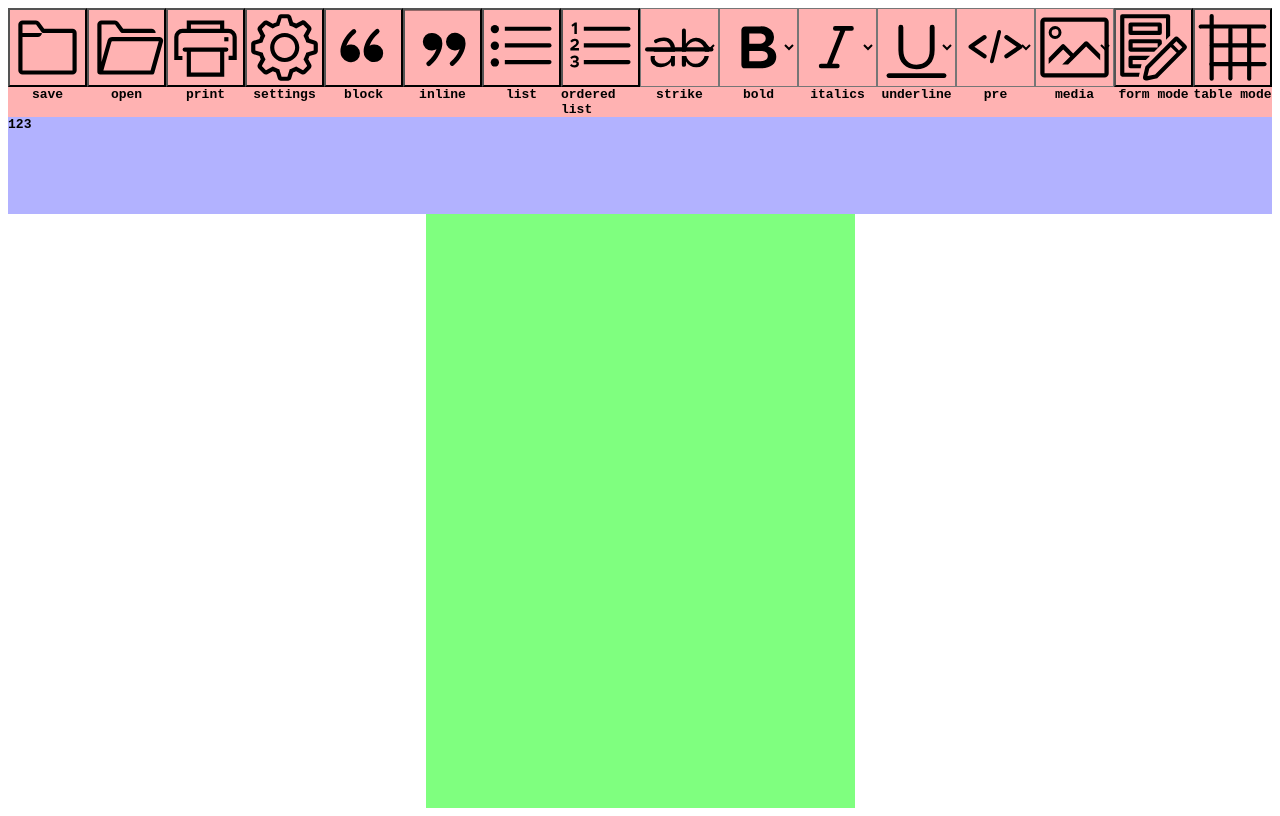
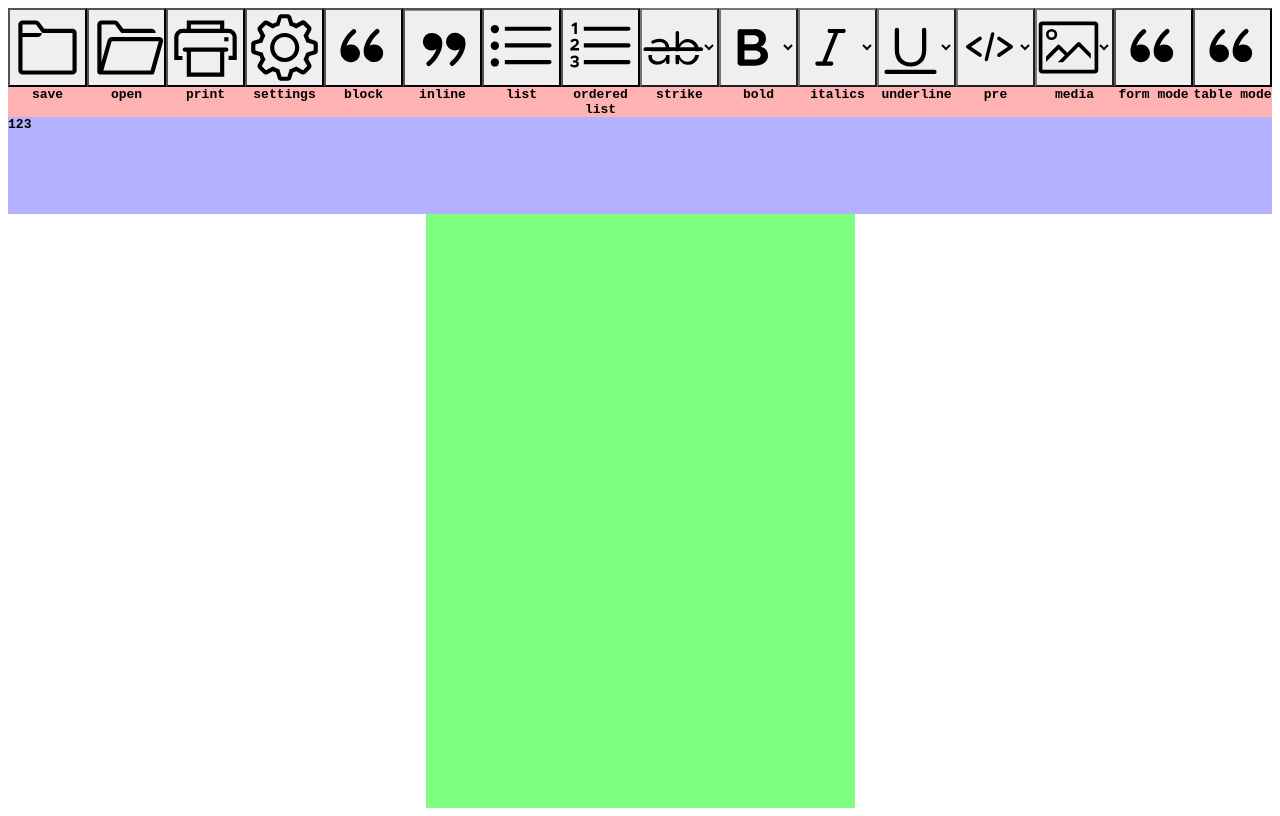
Before and after one commit to maniyar1/semantic-html-editor, a plain HTML site: page index.html in a window 1280 px wide. Drawn offline with Linux system fonts and the light colour scheme.

Commit message:
yurt skurt (#1)
* buttons great, selects not so much

* butans and seleccs work /o/

* clean stuff up

* remov

```diff
--- /dev/null
+++ b/apply-icons.js
@@ -0,0 +1,5 @@
+document.addEventListener('DOMContentLoaded', () => {
+	[...document.querySelectorAll('[data-icon]')].map(elm => {
+		elm.style.backgroundImage = `url(${elm.dataset.icon})`;
+	});
+});
--- a/index.html
+++ b/index.html
@@ -1,161 +1,210 @@
 <!DOCTYPE html>
-<html lang="en"><head>
+<html lang="en">
+	<head>
 		<title> Semantic HTML Editor by Mani Kamali </title>
 		<meta charset="utf-8">
 		<meta name="viewport" content="width=device-width">
 		<meta name="description" content="">
 		<style>
-    div .top-row-button {
+			/* replace this with whatever input element styling you like, and make it more consistent across browsers and elements */
+			select {
+				border-width: 2px;
+				border-style: outset;
+			}
+		</style>
+		<style>
+			main {
 				display: flex;
+				flex: 1 1 auto;
 				flex-direction: column;
-        align-items: center;
-        width: 100%;
+				align-items: flex-start;
 				height: 100%;
+				font-family: monospace;
+				font-weight: bold;
 			}
 
-    #top-row {
-        height: auto;
+			#top-row, #second-row {
 				width: 100%;
-        display: flex;
-        flex-direction: row;
+				display: grid;
+				grid-template-columns: repeat(auto-fit, minmax(0em, 1fr));
+				grid-template-rows: repeat(2, min-content);
+				grid-auto-flow: column;
 				background-color: rgba(255, 0, 0, .3);
 			}
 
-    .default-selection {
-        display: none;
+			#second-row {
+				height: 10em;
+				min-width: 100%;
+				display: flex;
+				flex-direction: row;
+				background-color: rgba(0, 0, 255, .3);
+			}
+
+			.top-row-button {
+				display: contents;
+			}
+
+			.top-row-button > :is(select, button) {
+				background-repeat: no-repeat;
+				background-size: cover;
+				background-origin: padding-box;
+				background-position-y: center;
+				height: 100%;
+				padding: 0;
+			}
+			.top-row-button > :is(select, button):after {
+				content: '';
+				display: block;
+				padding-bottom: 100%;
+			}
+			.top-row-button > select {
+				background-size: calc(100% - 8px);
+				background-position-x: -2px;
+			}
+			.top-row-button > label {
+				text-align: center;
+			}
+
+			#editing-area {
+				width: 33em;
+				max-width: 33em;
+				height: 100%;
+				align-self: center;
+				background-color: rgba(0, 255, 0, .5)
 			}
 
 			@media only screen and (max-width: 1200px) {
+				/* toggle whether or not to keep the strip for the labels visible */
+				/**/
+				#top-row {
+					grid-template-rows: min-content;
+				}
 				label {
 					display: none;
 				}
+				/*/
+				label {
+					visibility: hidden;
+				}
+				/**/
 			}
 		</style>
-    <script src="resize-buttons.js"></script>
+		<script src="apply-icons.js" defer></script>
 	</head>
 
 
 
 	<body style="height: 100vh;">
-    <div style="display: flex; flex: 1 1 auto; flex-direction: column; align-items: flex-start; height: 100%; font-family: monospace; font-weight: bold;">
-        <div id="top-row" style="">
+		<main>
+			<div id="top-row">
 
 				<div class="top-row-button">
-                <button style="background: url(icons/folder-line.svg) no-repeat; background-size: cover; background-origin: padding-box;" class="top-row-button" id="save-button">
-                </button>
+					<button data-icon="icons/folder-line.svg" id="save-button"> </button>
 					<label for="save-button">save</label>
 				</div>
 
 				<div class="top-row-button">
-                <button style="background: url(icons/folder-open-line.svg) no-repeat; background-size: cover;" class="top-row-button" id="open-button">
-                </button>
+					<button data-icon="icons/folder-open-line.svg" id="open-button"> </button>
 					<label for="open-button">open</label>
 				</div>
 
 				<div class="top-row-button">
-                <button style="background: url(icons/printer-line.svg) no-repeat; background-size: cover;" class="top-row-button" id="print-button">
-                </button>
+					<button data-icon="icons/printer-line.svg" id="print-button"> </button>
 					<label for="print-button">print</label>
 				</div>
 
 				<div class="top-row-button">
-                <button style="background: url(icons/cog-line.svg) no-repeat; background-size: cover;" class="top-row-button" id="settings-button">
-                </button>
+					<button data-icon="icons/cog-line.svg" id="settings-button"> </button>
 					<label for="settings-button">settings</label>
 				</div>
 
 				<div class="top-row-button">
-                <button style="background: url(icons/block-quote-line.svg) no-repeat; background-size: cover;" class="top-row-button" id="block-quote-button">
-                </button>
+					<button data-icon="icons/block-quote-line.svg" id="block-quote-button"> </button>
 					<label for="block-quote-button">block</label>
 				</div>
 
 				<div class="top-row-button">
-                <button style="background: url(icons/inline-quote.svg) no-repeat; background-size: cover;" class="top-row-button" id="inline-quote-button">
-                </button>
+					<button data-icon="icons/inline-quote.svg" id="inline-quote-button"> </button>
 					<label for="inline-quote-button">inline</label>
 				</div>
 
 				<div class="top-row-button">
-                <button style="background: url(icons/bullet-list-line.svg) no-repeat; background-size: cover;" class="top-row-button" id="list-button">
-                </button>
+					<button data-icon="icons/bullet-list-line.svg" id="list-button"> </button>
 					<label for="list-button">list</label>
 				</div>
 
 				<div class="top-row-button">
-                <button style="background: url(icons/number-list-line.svg) no-repeat; background-size: cover;" class="top-row-button" id="ordered-list-button">
-                </button>
+					<button data-icon="icons/number-list-line.svg" id="ordered-list-button"> </button>
 					<label for="ordered-list-button">ordered list</label>
 				</div>
 
 				<div class="top-row-button">
-                <select style="background: url(icons/strikethrough-line.svg) no-repeat; background-size: cover;" class="top-row-button" id="strikethrough-menu">
-                    <option class="default-selection" id="empty" value="empty" alt="Please select an option"></option>
+					<select data-icon="icons/strikethrough-line.svg" id="strikethrough-menu">
+						<!-- *stares at multiple elements with same id* -->
+						<option class="hidden" id="empty" value="empty" alt="Please select an option"></option>
 						<option>Deleted Text (&lt;del&gt;)</option>
 					</select>
 					<label for="strikethrough-menu">strike</label>
 				</div>
 
 				<div class="top-row-button">
-                <select style="background: url(icons/bold-line.svg) no-repeat; background-size: cover;" class="top-row-button" id="bold-menu">
-                    <option class="default-selection" id="empty" value="empty" alt="Please select an option"></option>
+					<select data-icon="icons/bold-line.svg" id="bold-menu">
+						<option class="hidden" id="empty" value="empty" alt="Please select an option"></option>
 						<option>Strong (&lt;strong&gt;)</option>
 					</select>
 					<label for="bold-menu">bold</label>
 				</div>
 
 				<div class="top-row-button">
-                <select style="background: url(icons/italic-line.svg) no-repeat; background-size: cover;" class="top-row-button" id="italics-menu">
-                    <option class="default-selection" id="empty" value="empty" alt="Please select an option"></option>
+					<select data-icon="icons/italic-line.svg" id="italics-menu">
+						<option class="hidden" id="empty" value="empty" alt="Please select an option"></option>
 						<option>Emphasis (&lt;em&gt;)</option>
 					</select>
 					<label for="italics-menu">italics</label>
 				</div>
 
 				<div class="top-row-button">
-                <select style="background: url(icons/underline-line.svg) no-repeat; background-size: cover;" class="top-row-button" id="underline-menu">
-                    <option class="default-selection" id="empty" value="empty" alt="Please select an option"></option>
+					<select data-icon="icons/underline-line.svg" id="underline-menu">
+						<option class="hidden" id="empty" value="empty" alt="Please select an option"></option>
 						<option>Unarticulated Annotation (&lt;u&gt;)</option>
 					</select>
 					<label for="underline-menu">underline</label>
 				</div>
 
 				<div class="top-row-button">
-                <select style="background: url(icons/code-line.svg) no-repeat; background-size: cover;" class="top-row-button" id="pre-menu">
-                    <option class="default-selection" id="empty" value="empty" alt="Please select an option"></option>
+					<select data-icon="icons/code-line.svg" id="pre-menu">
+						<option class="hidden" id="empty" value="empty" alt="Please select an option"></option>
 						<option>preformatted text (&lt;pre&gt;)</option>
 					</select>
 					<label for="italics-menu">pre</label>
 				</div>
 
 				<div class="top-row-button">
-                <select style="background: url(icons/image-line.svg) no-repeat; background-size: cover;" class="top-row-button" id="media-menu">
-                    <option class="default-selection" id="empty" value="empty" alt="Please select an option"></option>
+					<select data-icon="icons/image-line.svg" id="media-menu">
+						<option class="hidden" id="empty" value="empty" alt="Please select an option"></option>
 						<option>image (&lt;img&gt;)</option>
 					</select>
 					<label for="media-menu">media</label>
 				</div>
 
 				<div class="top-row-button">
-                <button style="background: url(icons/form-line.svg) no-repeat; background-size: cover;" class="top-row-button" id="form-button">
-                </button>
+					<button data-icon="icons/block-quote-line.svg" id="form-button"> </button>
 					<label for="form-button">form mode</label>
 				</div>
 
 				<div class="top-row-button">
-                <button style="background: url(icons/table-line.svg) no-repeat; background-size: cover;" class="top-row-button" id="table-button">
-                </button>
+					<button data-icon="icons/block-quote-line.svg" id="table-button"> </button>
 					<label for="table-button">table mode</label>
 				</div>
 
 			</div>
-        <div style="height: 10em; min-width: 100%; display: flex; flex-direction: row; background-color: rgba(0, 0, 255, .3);">
+			<div id="second-row">
 				<div> 1 </div>
 				<div> 2 </div>
 				<div> 3 </div>
 			</div>
-        <div style="width: 33em; max-width: 33em; height: 100%; align-self: center; background-color: rgba(0, 255, 0, .5)" contenteditable="true">
+			<div id="editing-area"  contenteditable="true">
 			</div>
-    </div>
+		</main>
 	</body>
 </html>
```
Lines whose indentation alone changed are shown as unchanged.
